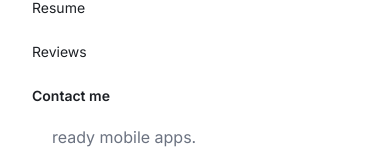
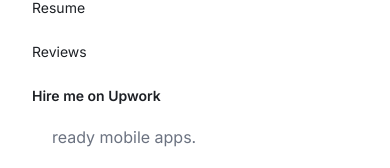
Before and after one commit to Arunbide/arunbide-04690, a React (Vite) app: page / in a window 390 px wide. Both pictures are taken after a click on the button 344 px from the left and 32 px from the top of the page. Shown: the part 179-347 px from the top of the page. Built offline with nearby package versions, Linux system fonts and the light colour scheme.

Commit message:
Changes
Co-authored-by: Arunbide <112233922+Arunbide@users.noreply.github.com>

```diff
--- a/src/components/Navigation.tsx
+++ b/src/components/Navigation.tsx
@@ -74,7 +74,7 @@ const Navigation = () => {
               onClick={() => scrollToSection("contact")}
               className="block w-full text-left px-2 py-3 text-sm font-semibold hover:bg-muted rounded"
             >
-              Contact me
+              Hire me on Upwork
             </button>
           </div>
         )}
```
